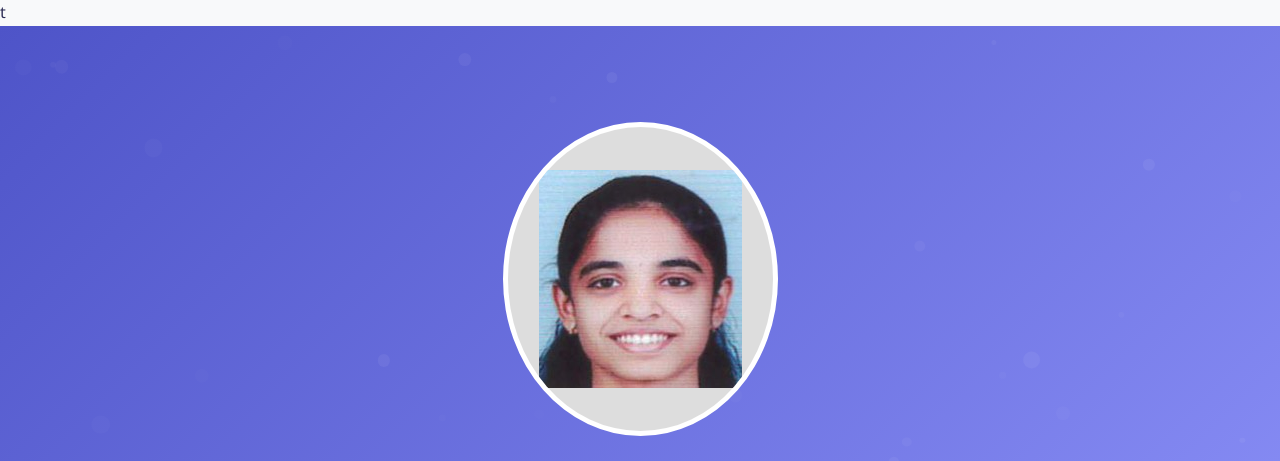
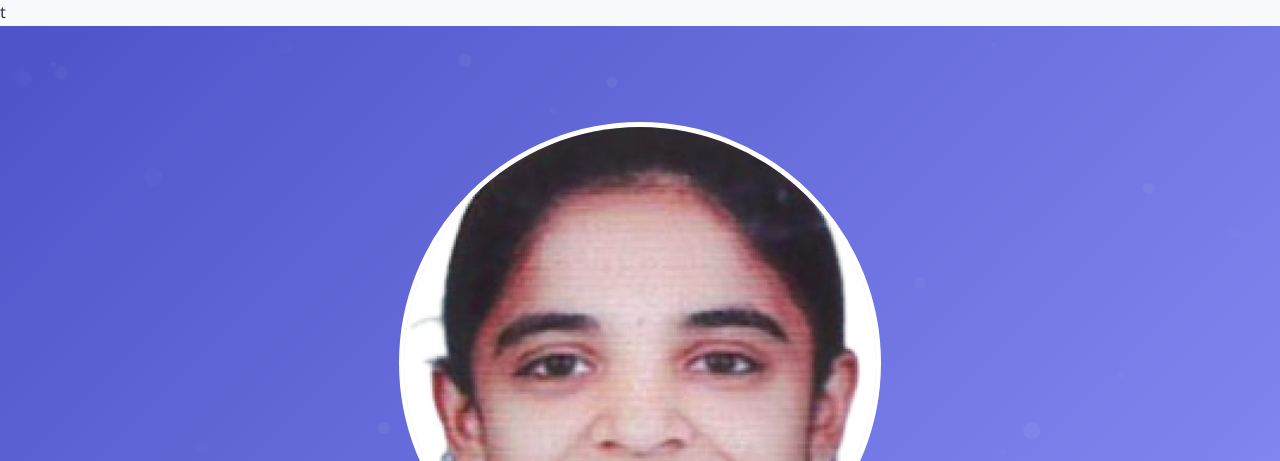
Before and after one commit to vedha07/portfolio, a plain HTML site: page index.html in a window 1280 px wide. Shown: the top 461 px of the page. Drawn offline with Linux system fonts and the light colour scheme.

Commit message:
Update index.html

```diff
--- a/index.html
+++ b/index.html
@@ -56,8 +56,8 @@ t<!DOCTYPE html>
         }
 
         .profile-pic {
-            width: 275px;
-            height: 314px;
+            width: 482px;
+            height: 482px;
             border-radius: 50%;
             border: 5px solid white;
             margin-bottom: 1rem;
@@ -597,7 +597,7 @@ t<!DOCTYPE html>
         <div class="particles" id="particles"></div>
         <div class="header-content">
             <div class="profile-pic">
-                <img src="vedha.jpg" alt="Arakala Vedha" />
+                <img src="vedha.png" alt="Arakala Vedha" />
             </div>
             <h1>ARAKALA VEDHA</h1>
             <p class="tagline">Computer Science Undergraduate | Web Development | Machine Learning | App Development</p>
```
